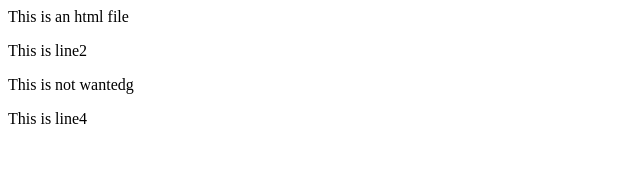
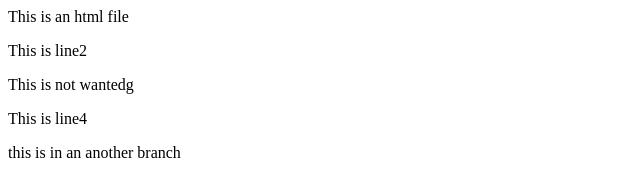
Before and after one commit to akhmalxyz/git_handson, a plain HTML site: page index.html in a window 1280 px wide. Shown: the whole page, without its empty margins (0-640 px from the left). Drawn offline with Linux system fonts and the light colour scheme.

Commit message:
changes in new branch

```diff
--- a/index.html
+++ b/index.html
@@ -5,5 +5,6 @@
         <p>This is line2</p>
         <p>This is not wantedg</p>
         <p>This is line4</p>
+        <p>this is in an another branch</p>
     </body>
 </html>
```
